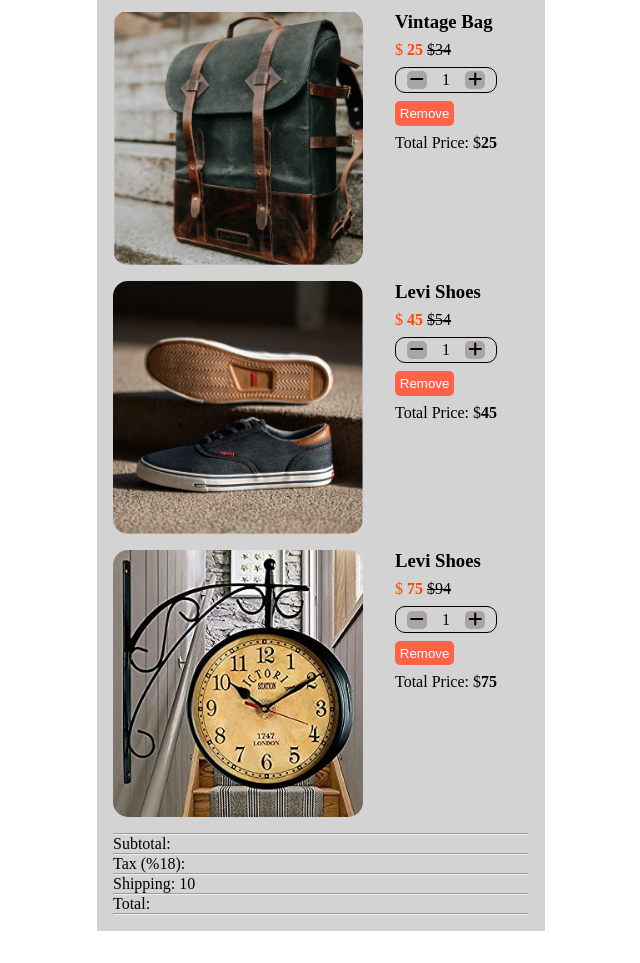
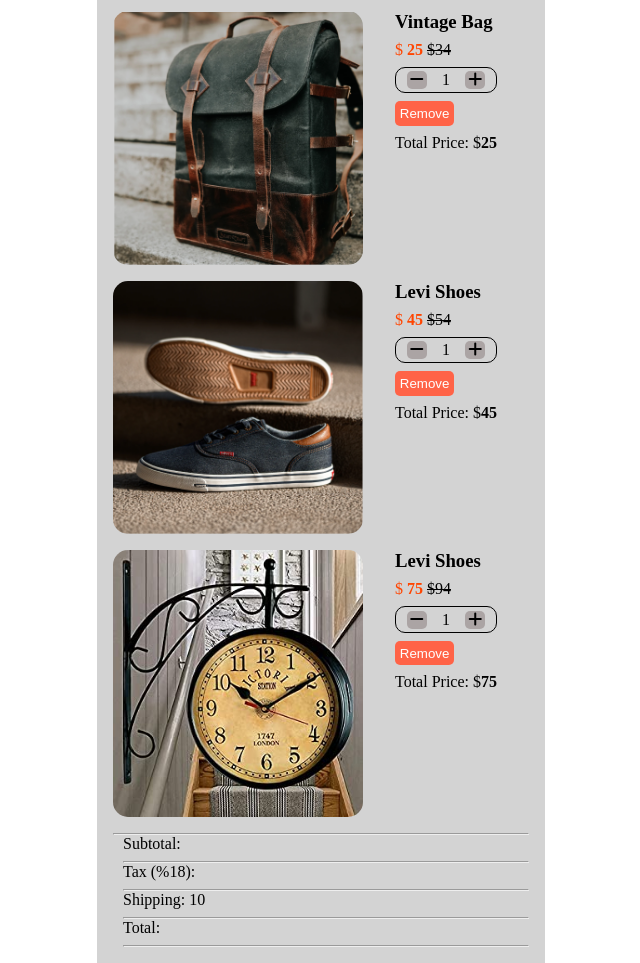
Before and after one commit to udsi91/CheckoutPage, a plain HTML site: page index.html in a window 1280 px wide. Shown: the part 58-1021 px from the top of the page, without its empty margins (319-959 px from the left). Before the commit the page ends 989 px from the top, so only its background shows below. Drawn offline with Linux system fonts and the light colour scheme.

Commit message:
margin added

```diff
--- a/style.css
+++ b/style.css
@@ -78,4 +78,9 @@
 .calc {
   display: flex;
   flex-direction: column;
+  margin-left: 10px;
 }
+
+.footer {
+  margin-bottom: 0.5rem;
+}
```
